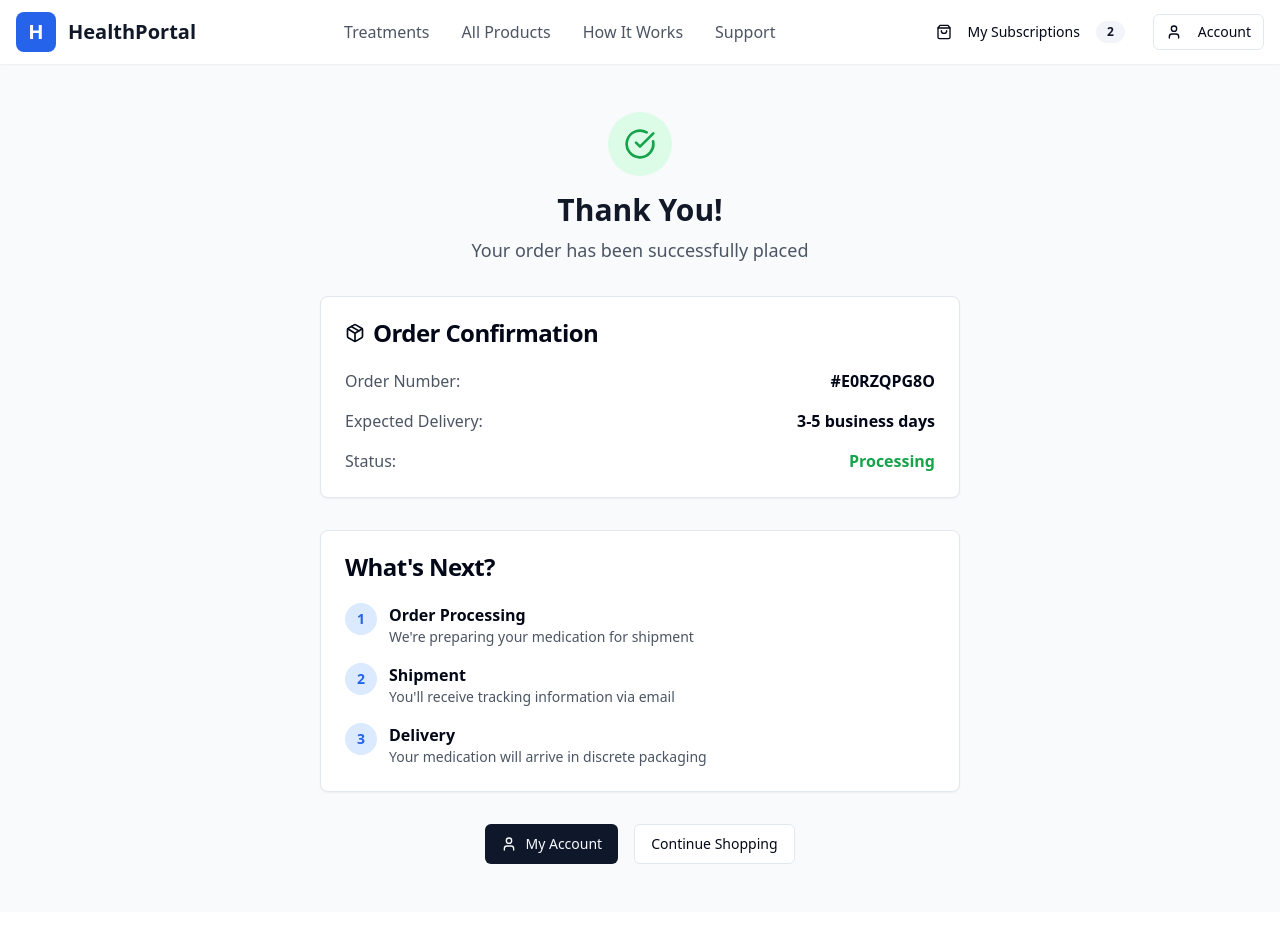
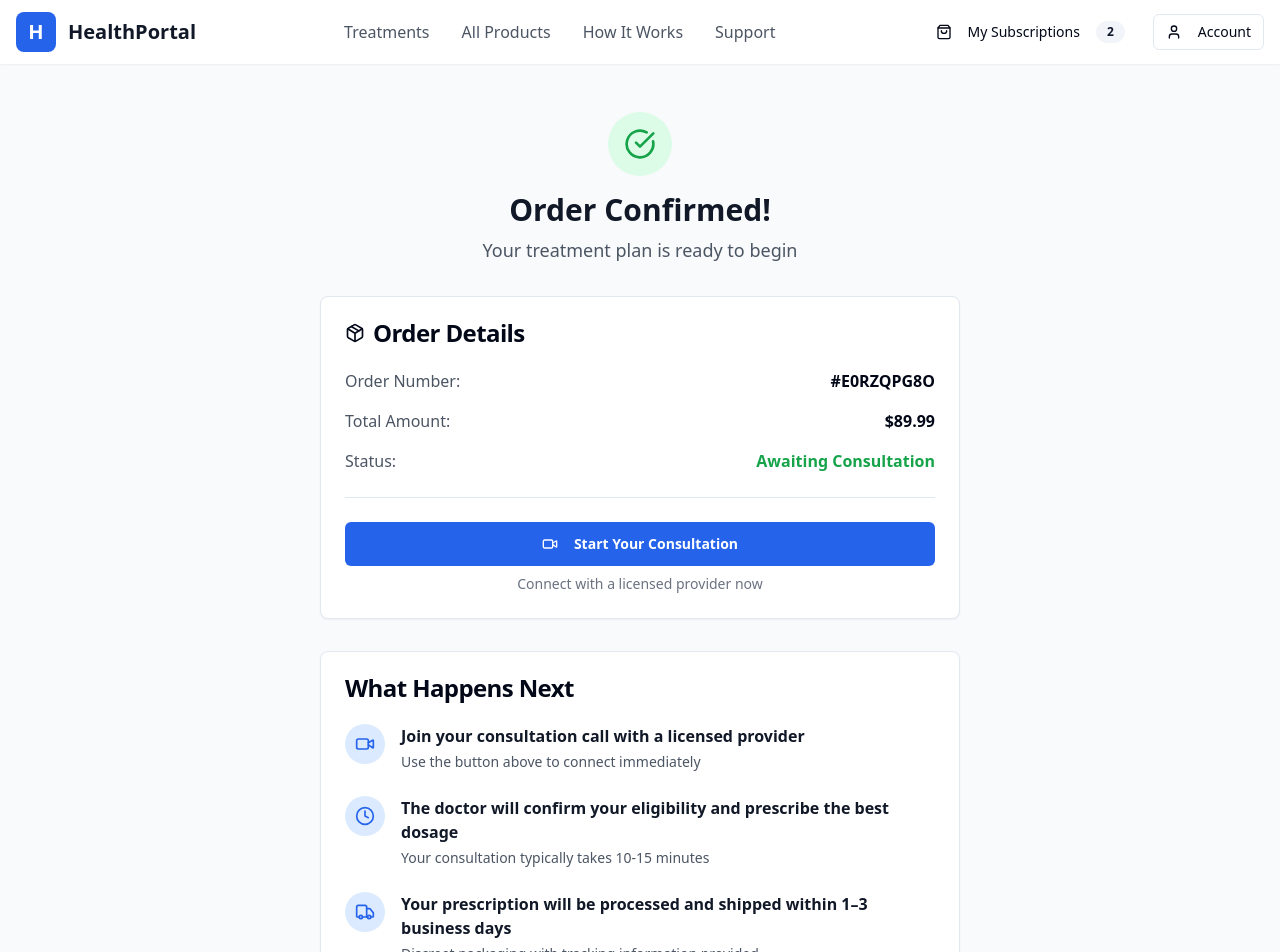
Before and after one commit to antareep1590/heal-thy-portal, a React (Vite) app: page /thank-you in a window 1280 px wide. Shown: the top 952 px of the page. Before the commit the page ends 912 px from the top, so only its background shows below. Built offline with nearby package versions, Linux system fonts and the light colour scheme.

Commit message:
Refactor: Update Thank You page
Add "Start Your Consultation" CTA, update "What's Next" section, and display order details.

```diff
--- a/src/pages/ThankYou.tsx
+++ b/src/pages/ThankYou.tsx
@@ -3,16 +3,54 @@ import { useEffect } from "react";
 import { useSearchParams, Link } from "react-router-dom";
 import { Card, CardContent, CardHeader, CardTitle } from "@/components/ui/card";
 import { Button } from "@/components/ui/button";
-import { CheckCircle, Package, CreditCard, User } from "lucide-react";
+import { CheckCircle, Package, Video, Clock, Truck, Mail } from "lucide-react";
 import Header from "@/components/Header";
+import { useToast } from "@/hooks/use-toast";
 
 const ThankYou = () => {
   const [searchParams] = useSearchParams();
+  const { toast } = useToast();
   const orderNumber = searchParams.get('order') || Math.random().toString(36).substr(2, 9).toUpperCase();
+  const totalAmount = searchParams.get('total') || '89.99';
 
   useEffect(() => {
     console.log("Thank you page loaded successfully");
   }, []);
+
+  const handleStartConsultation = async () => {
+    console.log("Starting consultation with Qualiphy API");
+
+    // Simulate Qualiphy API call (placeholder)
+    try {
+      toast({
+        title: "Consultation Starting",
+        description: "Connecting you with a licensed provider...",
+      });
+
+      // Placeholder for actual Qualiphy integration
+      // const response = await fetch('/api/qualiphy/start-consultation', {
+      //   method: 'POST',
+      //   headers: { 'Content-Type': 'application/json' },
+      //   body: JSON.stringify({ orderNumber })
+      // });
+
+      // Simulate delay
+      setTimeout(() => {
+        toast({
+          title: "Provider Connected",
+          description: "Your consultation is ready to begin!",
+        });
+      }, 2000);
+
+    } catch (error) {
+      console.error("Error starting consultation:", error);
+      toast({
+        title: "Connection Error",
+        description: "Please try again or contact support.",
+        variant: "destructive",
+      });
+    }
+  };
 
   return (
     <div className="min-h-screen bg-gray-50">
@@ -23,15 +61,15 @@ const ThankYou = () => {
           <div className="w-16 h-16 bg-green-100 rounded-full flex items-center justify-center mx-auto mb-4">
             <CheckCircle className="h-8 w-8 text-green-600" />
           </div>
-          <h1 className="text-3xl font-bold text-gray-900 mb-2">Thank You!</h1>
-          <p className="text-lg text-gray-600">Your order has been successfully placed</p>
+          <h1 className="text-3xl font-bold text-gray-900 mb-2">Order Confirmed!</h1>
+          <p className="text-lg text-gray-600">Your treatment plan is ready to begin</p>
         </div>
 
         <Card className="mb-8">
           <CardHeader>
             <CardTitle className="flex items-center gap-2">
               <Package className="h-5 w-5" />
-              Order Confirmation
+              Order Details
             </CardTitle>
           </CardHeader>
           <CardContent>
@@ -41,66 +79,87 @@ const ThankYou = () => {
                 <span className="font-semibold">#{orderNumber}</span>
               </div>
               <div className="flex justify-between items-center">
-                <span className="text-gray-600">Expected Delivery:</span>
-                <span className="font-semibold">3-5 business days</span>
+                <span className="text-gray-600">Total Amount:</span>
+                <span className="font-semibold">${totalAmount}</span>
               </div>
               <div className="flex justify-between items-center">
                 <span className="text-gray-600">Status:</span>
-                <span className="text-green-600 font-semibold">Processing</span>
+                <span className="text-green-600 font-semibold">Awaiting Consultation</span>
               </div>
+            </div>
+
+            <div className="mt-6 pt-6 border-t">
+              <Button
+                onClick={handleStartConsultation}
+                className="w-full bg-blue-600 hover:bg-blue-700 text-white font-semibold py-3"
+                size="lg"
+              >
+                <Video className="h-5 w-5 mr-2" />
+                Start Your Consultation
+              </Button>
+              <p className="text-sm text-gray-500 text-center mt-2">
+                Connect with a licensed provider now
+              </p>
             </div>
           </CardContent>
         </Card>
 
         <Card className="mb-8">
           <CardHeader>
-            <CardTitle>What's Next?</CardTitle>
+            <CardTitle>What Happens Next</CardTitle>
           </CardHeader>
           <CardContent>
-            <div className="space-y-4">
-              <div className="flex items-start gap-3">
-                <div className="w-8 h-8 bg-blue-100 rounded-full flex items-center justify-center flex-shrink-0">
-                  <span className="text-sm font-semibold text-blue-600">1</span>
+            <div className="space-y-6">
+              <div className="flex items-start gap-4">
+                <div className="w-10 h-10 bg-blue-100 rounded-full flex items-center justify-center flex-shrink-0">
+                  <Video className="h-5 w-5 text-blue-600" />
                 </div>
                 <div>
-                  <h3 className="font-semibold">Order Processing</h3>
-                  <p className="text-sm text-gray-600">We're preparing your medication for shipment</p>
+                  <h3 className="font-semibold text-gray-900">Join your consultation call with a licensed provider</h3>
+                  <p className="text-sm text-gray-600 mt-1">Use the button above to connect immediately</p>
                 </div>
               </div>
-              <div className="flex items-start gap-3">
-                <div className="w-8 h-8 bg-blue-100 rounded-full flex items-center justify-center flex-shrink-0">
-                  <span className="text-sm font-semibold text-blue-600">2</span>
+
+              <div className="flex items-start gap-4">
+                <div className="w-10 h-10 bg-blue-100 rounded-full flex items-center justify-center flex-shrink-0">
+                  <Clock className="h-5 w-5 text-blue-600" />
                 </div>
                 <div>
-                  <h3 className="font-semibold">Shipment</h3>
-                  <p className="text-sm text-gray-600">You'll receive tracking information via email</p>
+                  <h3 className="font-semibold text-gray-900">The doctor will confirm your eligibility and prescribe the best dosage</h3>
+                  <p className="text-sm text-gray-600 mt-1">Your consultation typically takes 10-15 minutes</p>
                 </div>
               </div>
-              <div className="flex items-start gap-3">
-                <div className="w-8 h-8 bg-blue-100 rounded-full flex items-center justify-center flex-shrink-0">
-                  <span className="text-sm font-semibold text-blue-600">3</span>
+
+              <div className="flex items-start gap-4">
+                <div className="w-10 h-10 bg-blue-100 rounded-full flex items-center justify-center flex-shrink-0">
+                  <Truck className="h-5 w-5 text-blue-600" />
                 </div>
                 <div>
-                  <h3 className="font-semibold">Delivery</h3>
-                  <p className="text-sm text-gray-600">Your medication will arrive in discrete packaging</p>
+                  <h3 className="font-semibold text-gray-900">Your prescription will be processed and shipped within 1–3 business days</h3>
+                  <p className="text-sm text-gray-600 mt-1">Discreet packaging with tracking information provided</p>
+                </div>
+              </div>
+
+              <div className="flex items-start gap-4">
+                <div className="w-10 h-10 bg-blue-100 rounded-full flex items-center justify-center flex-shrink-0">
+                  <Mail className="h-5 w-5 text-blue-600" />
+                </div>
+                <div>
+                  <h3 className="font-semibold text-gray-900">You'll receive updates via email and can manage everything from "My Account"</h3>
+                  <p className="text-sm text-gray-600 mt-1">Track your order, schedule follow-ups, and manage subscriptions</p>
                 </div>
               </div>
             </div>
           </CardContent>
         </Card>
 
-        <div className="flex flex-col sm:flex-row gap-4 justify-center">
-          <Button asChild className="flex-1 sm:flex-none">
-            <Link to="/subscriptions" className="flex items-center gap-2">
-              <User className="h-4 w-4" />
-              My Account
-            </Link>
-          </Button>
-          <Button variant="outline" asChild className="flex-1 sm:flex-none">
-            <Link to="/" className="flex items-center gap-2">
-              Continue Shopping
-            </Link>
-          </Button>
+        <div className="text-center">
+          <p className="text-sm text-gray-500">
+            Need help? Contact our support team at{" "}
+            <a href="mailto:support@hyrehealth.com" className="text-blue-600 hover:underline">
+              support@hyrehealth.com
+            </a>
+          </p>
         </div>
       </div>
     </div>
```
